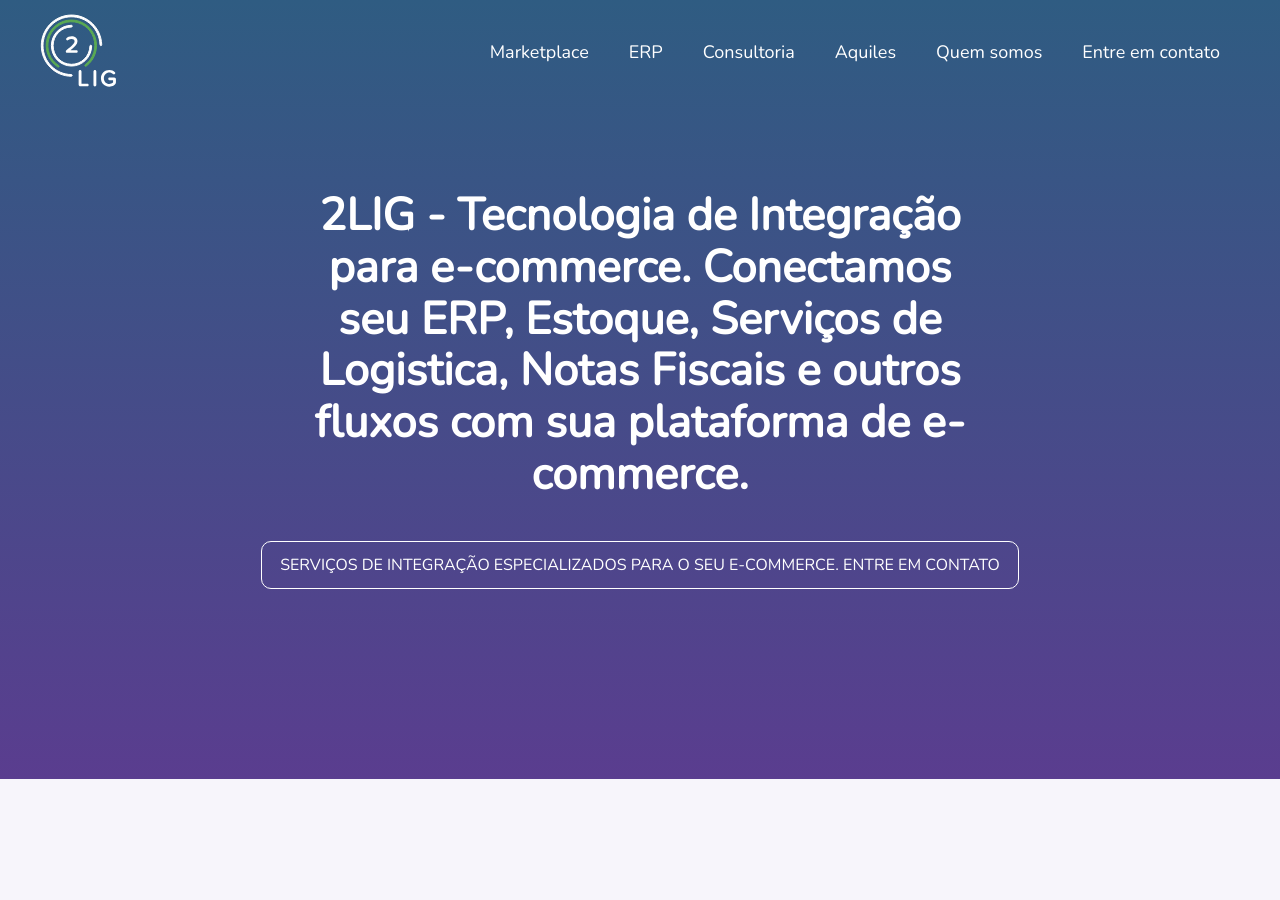
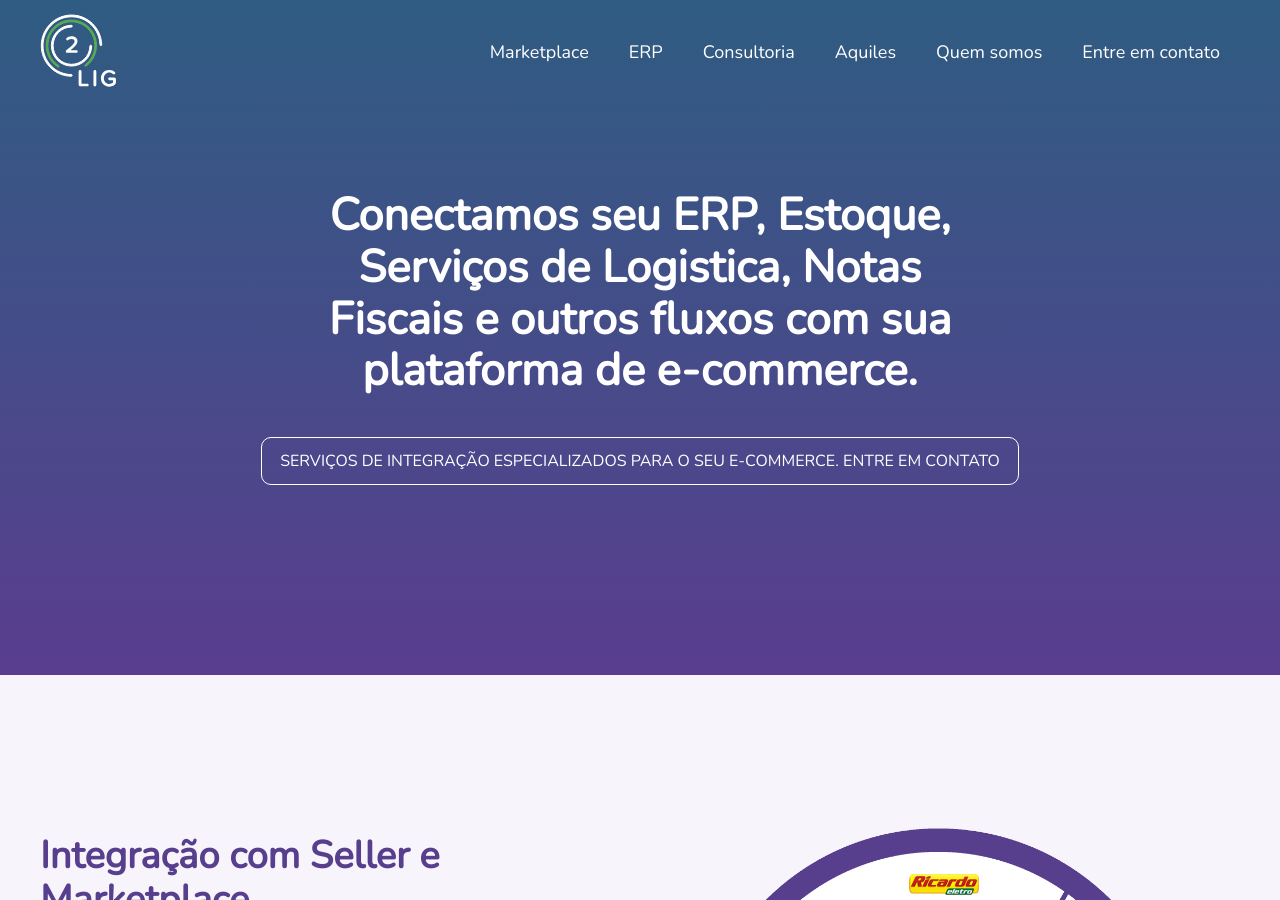
Before and after one commit to leandrooriente/2lig, a Jekyll site: the page built from index.html, in a window 1280 px wide and 900 px high. Built offline with Jekyll 4.4.1, drawn with Linux system fonts in a browser that asks for light colours; nearby versions of some CDN libraries; library files that are not in the unit come from our copies.

Commit message:
Updated Headline

```diff
--- a/_includes/headline.html
+++ b/_includes/headline.html
@@ -1,5 +1,5 @@
 <section class="headline">
-  <h1 class="headline-title">2LIG - Tecnologia de Integração para e-commerce.  Conectamos seu ERP, Estoque, Serviços de Logistica, Notas Fiscais e outros fluxos com sua plataforma de e-commerce.</h1>
+  <h1 class="headline-title">Conectamos seu ERP, Estoque, Serviços de Logistica, Notas Fiscais e outros fluxos com sua plataforma de e-commerce.</h1>
   <a href="#contact" class="headline-button anchor">Serviços de integração especializados para o seu e-commerce. Entre em contato</a>
   <!-- <a href="#contact" class="headline-button anchor">Entre em contato</a> -->
  <!--  <img class="headline-circle-background-small" src="{{site.baseurl}}/assets/big-circle.svg" />
```
